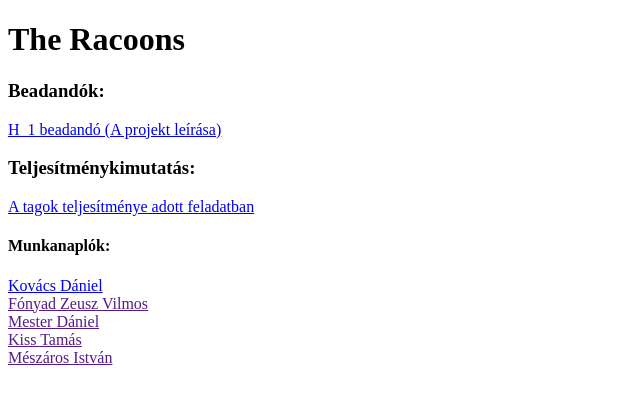
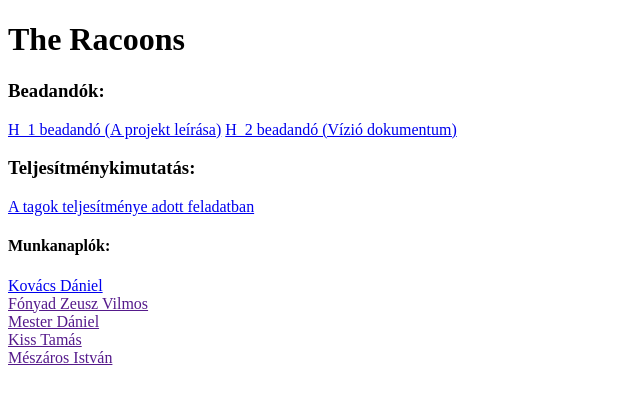
Before and after one commit to KovD/KovD.github.io, a plain HTML site: page index.html in a window 1280 px wide. Shown: the whole page, without its empty margins (0-640 px from the left). Drawn offline with Linux system fonts and the light colour scheme.

Commit message:
Add files via upload

```diff
--- a/index.html
+++ b/index.html
@@ -12,6 +12,7 @@
 
     <h3>Beadandók:</h3>
     <a href="H_1_The_racoons.pdf", target="_blank">H_1 beadandó (A projekt leírása)</a>
+    <a href="H_2_The_racoons.pdf", target="_blank">H_2 beadandó (Vízió dokumentum)</a>
 
     <h3>Teljesítménykimutatás:</h3>
     <a href="teljesítmánykimutatás(Meg fognak ölni).pdf", target="_blank">A tagok teljesítménye adott feladatban</a>
```
Also changed, not shown: 2 other files.
